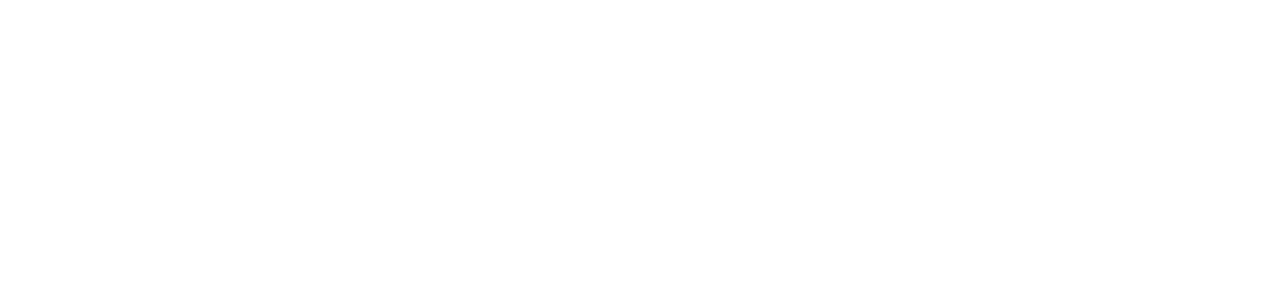
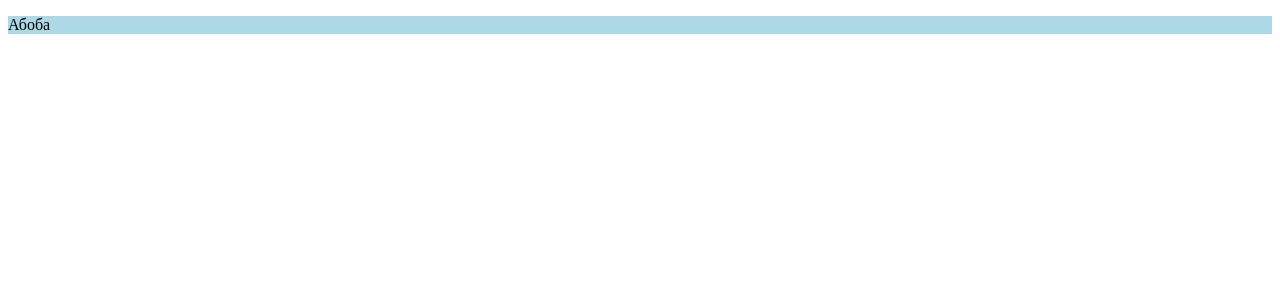
Before and after one commit to Miroslav130908/FrontEnd-Practicum, a React (Create React App) app in the folder react-learning/: page / in a window 1280 px wide. Before the commit this address had no page. Shown: the top 300 px of the page. Built offline with nearby package versions, Linux system fonts and the light colour scheme.

Commit message:
Info commit

```diff
--- a/react-learning/src/App.js
+++ b/react-learning/src/App.js
@@ -8,7 +8,7 @@
     return (
         <Fragment>
             <Routes>
-                <Route path="/info" element={<Info />}/>
+                <Route path="/" element={<Info />}/>
             </Routes>
         </Fragment>
     );
--- a/react-learning/src/pages/Info.jsx
+++ b/react-learning/src/pages/Info.jsx
@@ -1,4 +1,5 @@
 import React, { Fragment } from 'react';
+import classes from './../styles/Info.module.scss';
 
 
 const Info = () => {
@@ -7,7 +8,7 @@
             <head>
                 <title>ЛМШ</title>
             </head>
-            <body>
+            <body className={classes.container}>
                 <p>Абоба</p>
             </body>
         </Fragment>
--- /dev/null
+++ b/react-learning/src/styles/Info.module.scss
@@ -0,0 +1,6 @@
+.container {
+    background: lightblue;
+    position: relative;
+    z-index: 10;
+    margin: 0 auto;
+}
```
